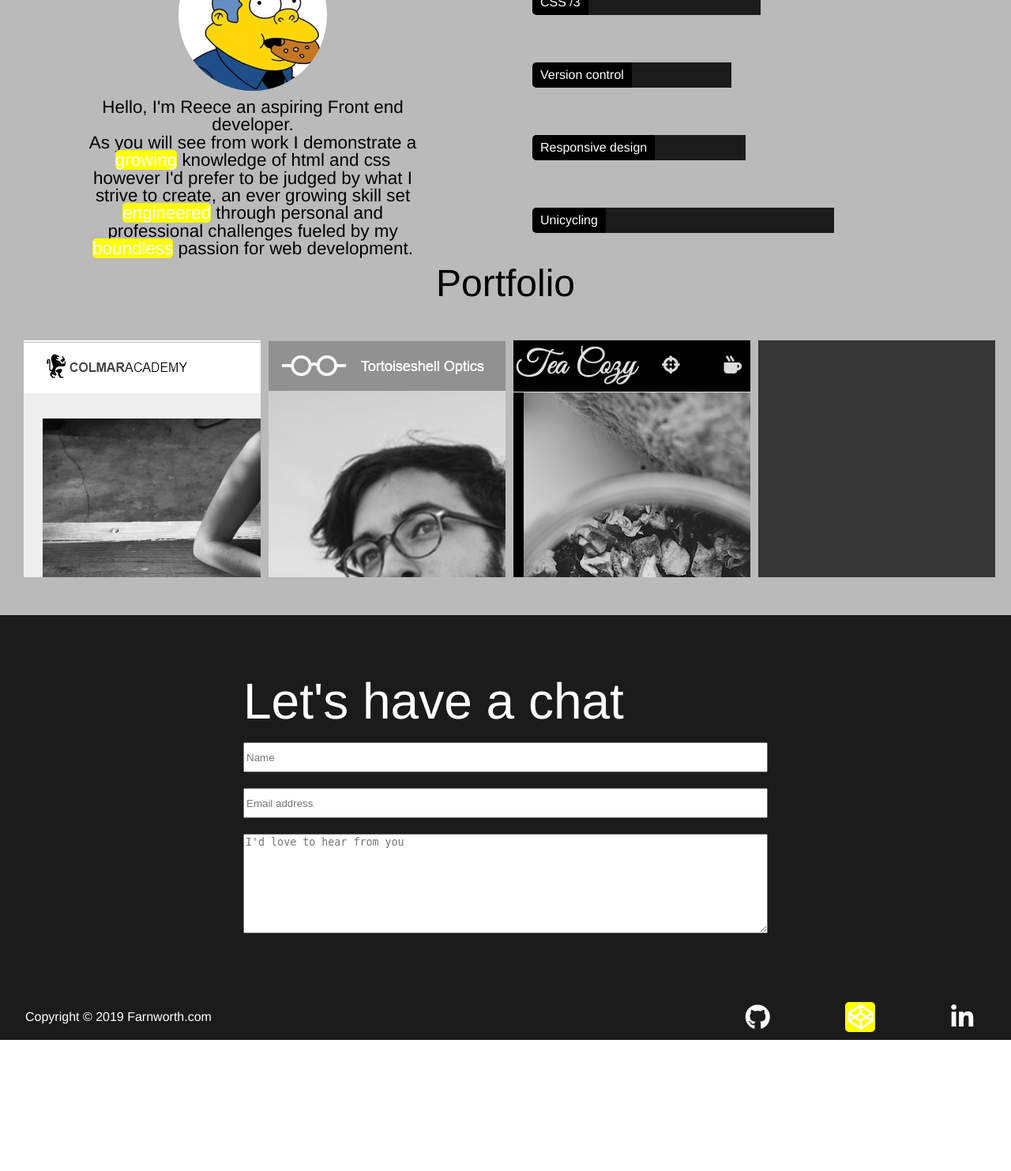
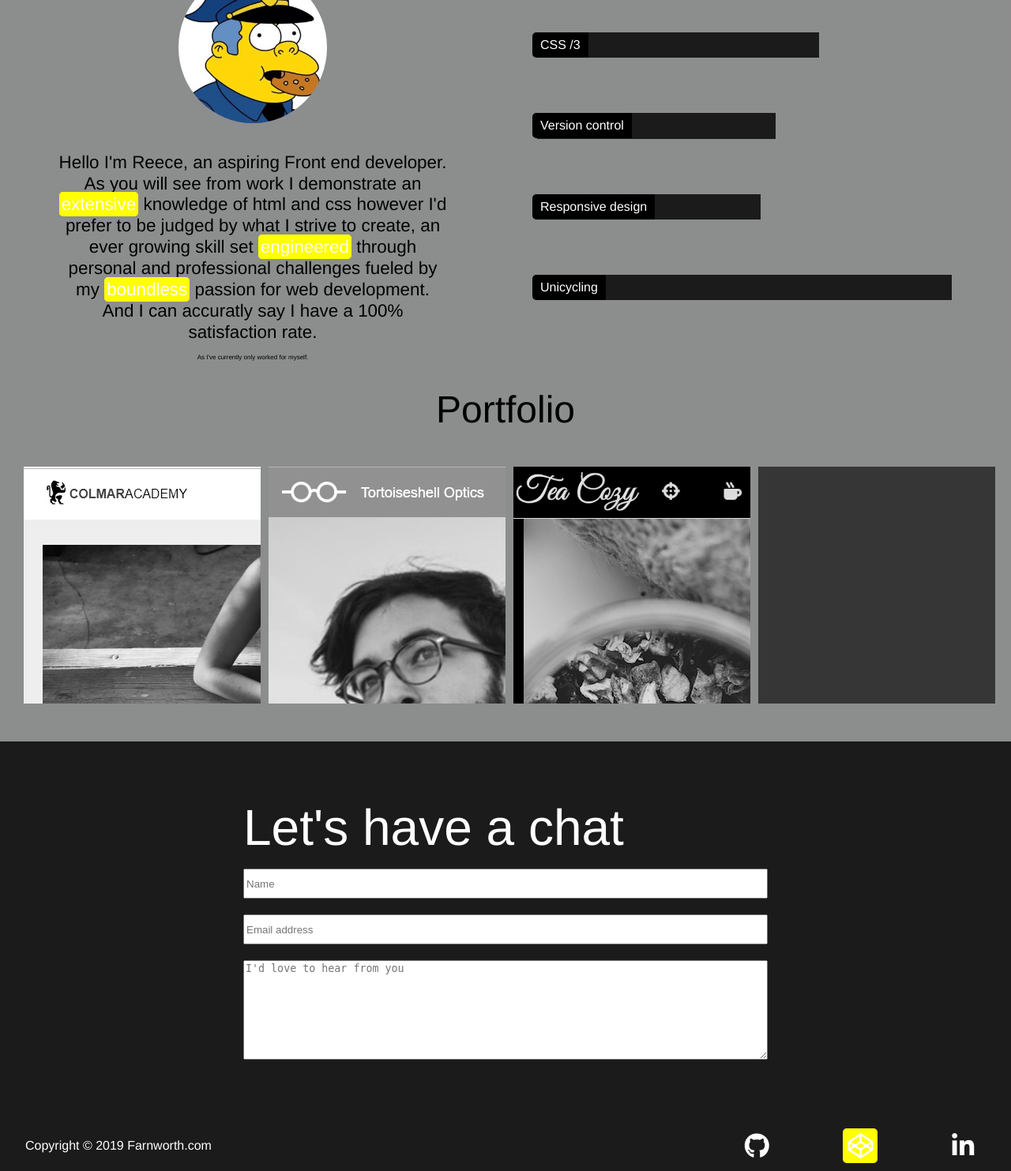
Before and after one commit to DokGreen/portfolio, a PHP site: page / in a window 1280 px wide. Shown: the part 801-2284 px from the top of the page at 79% size. Before the commit the page ends 2118 px from the top, so only its background shows below. Run offline with PHP 8.4, Linux system fonts and the light colour scheme; some libraries are stand-ins or nearby versions.

Commit message:
More styles

```diff
--- a/index.html
+++ b/index.html
@@ -35,10 +35,12 @@
         <img src="resources/media/imgs/wig.jpeg" alt="picture of me">
         <div id="txtbox">
           <p>
-            Hello, I'm Reece an aspiring Front end developer.<br>
-            As you will see from work I demonstrate a <span class="yellow">growing</span> knowledge of html and css however I'd prefer to be
+            Hello I'm Reece, an aspiring Front end developer.<br>
+            As you will see from work I demonstrate an <span class="yellow">extensive</span> knowledge of html and css however I'd prefer to be
             judged by what I strive to create,
-            an ever growing skill set <span class="yellow">engineered</span> through personal and professional challenges fueled by my <span class="yellow">boundless</span> passion for web development.
+            an ever growing skill set <span class="yellow">engineered</span> through personal and professional challenges fueled by my
+            <span class="yellow">boundless</span> passion for web development.<br>
+            And I can accuratly say I have a 100% satisfaction rate.<br> <span id="small">As I've currently only worked for myself.</span>
           </p>
       </div>
       </div>
--- a/resources/styles.css
+++ b/resources/styles.css
@@ -7,6 +7,11 @@ body {
   border-radius: 5px;
   color: #fff;
   background-color: yellow;
+  border: solid yellow;
+}
+
+#small {
+  font-size: 0.5rem;
 }
 /*---------------------------------------nav*/
 nav {
@@ -106,11 +111,12 @@ li {
 
 /*------------------------------------skills*/
 #skills {
-  height: 30rem;
+  height: 40rem;
   display: flex;
   justify-content: space-between;
   color: #000;
-  background-color: rgba(27, 28, 28, 0.3)
+  background-color: rgba(27, 28, 28, 0.5);
+  box-sizing: border-box;
 }
 
 #lang, #self {
@@ -119,7 +125,9 @@ li {
 }
 
 #lang {
+  height: 80%;
   display: flex;
+  margin-top: 3%;
 }
 
 #txt {
@@ -156,14 +164,11 @@ li {
 }
 
 #txtbox {
-  width: 70%;
+  width: 80%;
   margin-bottom: 10px;
   text-align: center;
   font-size: 1.4rem;
-}
-
-#textbox #yellow {
-  padding: 5px;
+  line-height: 1.2;
 }
 
 /*---------------------------------------bar*/
@@ -185,30 +190,30 @@ li {
 }
 
 .bars:nth-child(1) {
+    width: 190%;
+}
+
+.bars:nth-child(2) {
+    width: 190%;
+}
+
+.bars:nth-child(3) {
+    width: 160%;
+}
+
+.bars:nth-child(4) {
     width: 150%;
 }
 
-.bars:nth-child(2) {
-    width: 150%;
-}
-
-.bars:nth-child(3) {
-    width: 130%;
-}
-
-.bars:nth-child(4) {
-    width: 140%;
-}
-
 .bars:nth-child(5) {
-    width: 200%;
+    width: 280%;
 }
 /*---------------------------------------projects*/
 #projects {
   display: flex;
   flex-direction: column;
   color: #000;
-  background-color: rgba(27, 28, 28, 0.3)
+  background-color: rgba(27, 28, 28, 0.5)
 }
 
 #projects h1 {
```
